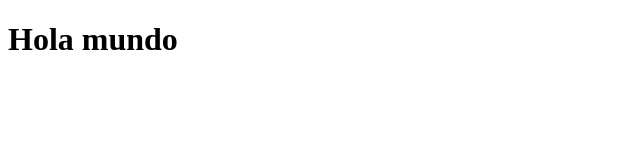
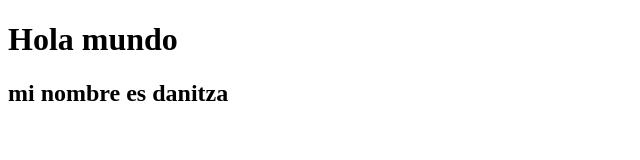
Before and after one commit to Dani182004/Module-2, a plain HTML site: page site/index.html in a window 1280 px wide. Shown: the whole page, without its empty margins (0-640 px from the left). Drawn offline with Linux system fonts and the light colour scheme.

Commit message:
es una prueba

```diff
--- a/site/index.html
+++ b/site/index.html
@@ -8,5 +8,6 @@
 </head>
 <body>
     <h1>Hola mundo</h1>
+    <h2>mi nombre es danitza</h2>
 </body>
 </html>
```
